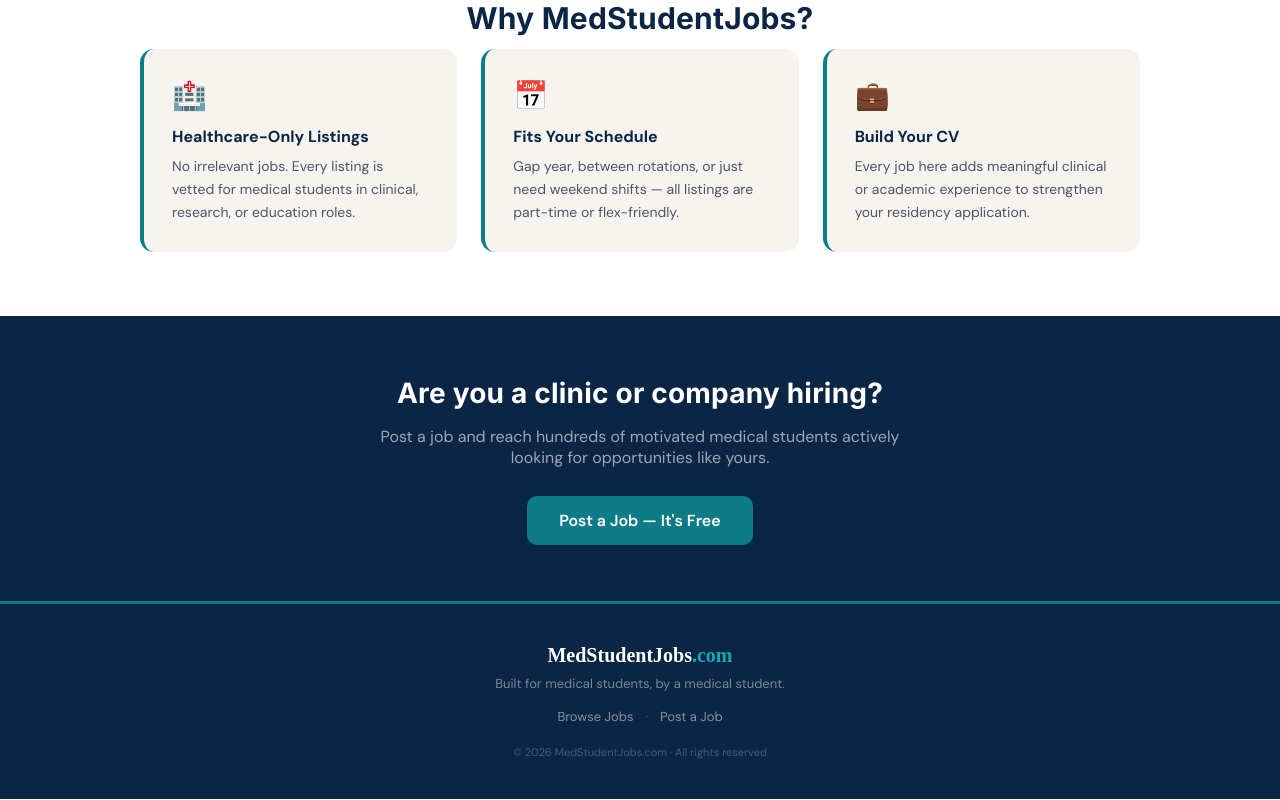
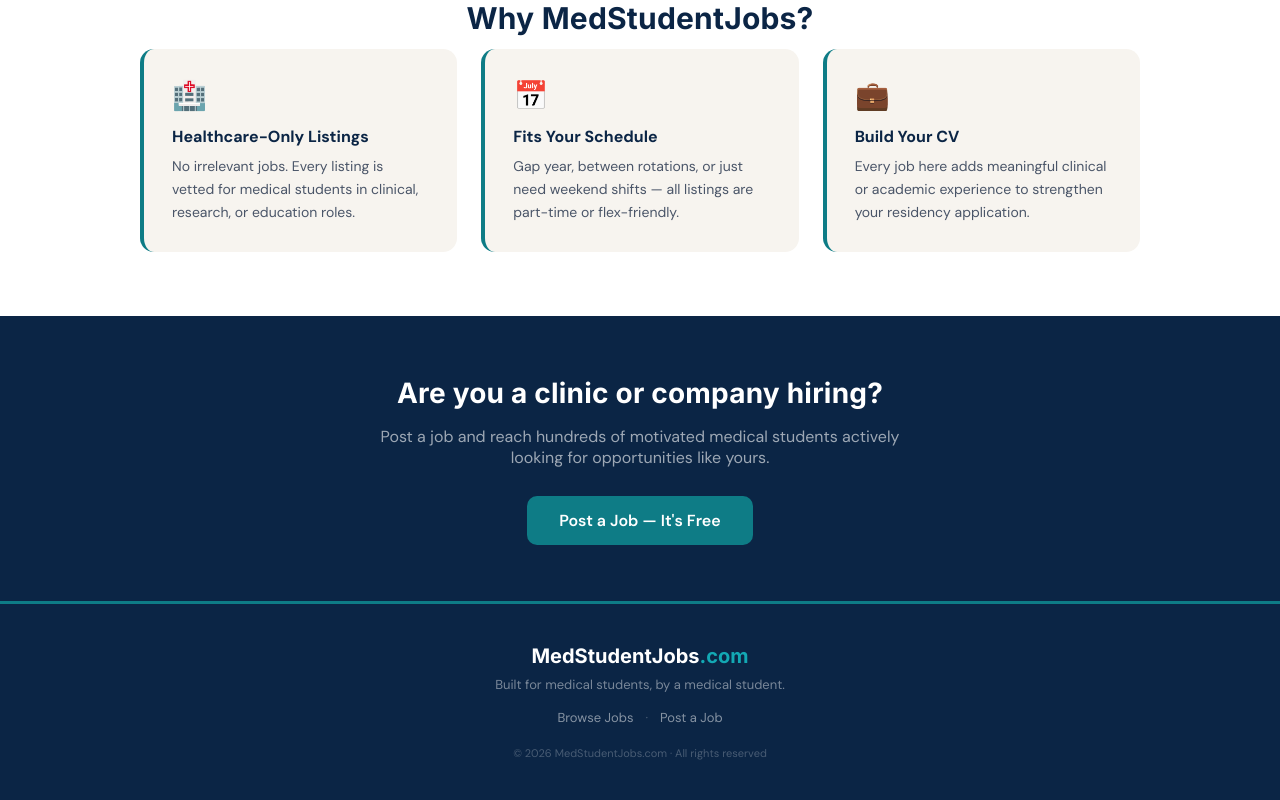
Before and after one commit to medstudentjobs/medstudentjobs, a React (Vite) app: page / in a window 1280 px wide. Shown: the part 1366-2166 px from the top of the page. Built offline with nearby package versions, Linux system fonts and the light colour scheme.

Commit message:
Switch footer logo text to Inter

```diff
--- a/src/components/Footer.module.css
+++ b/src/components/Footer.module.css
@@ -6,7 +6,7 @@
 }
 
 .logo {
-  font-family: 'Fraunces', serif;
+  font-family: 'Inter', serif;
   font-size: 20px;
   font-weight: 700;
   color: #ffffff;
```
